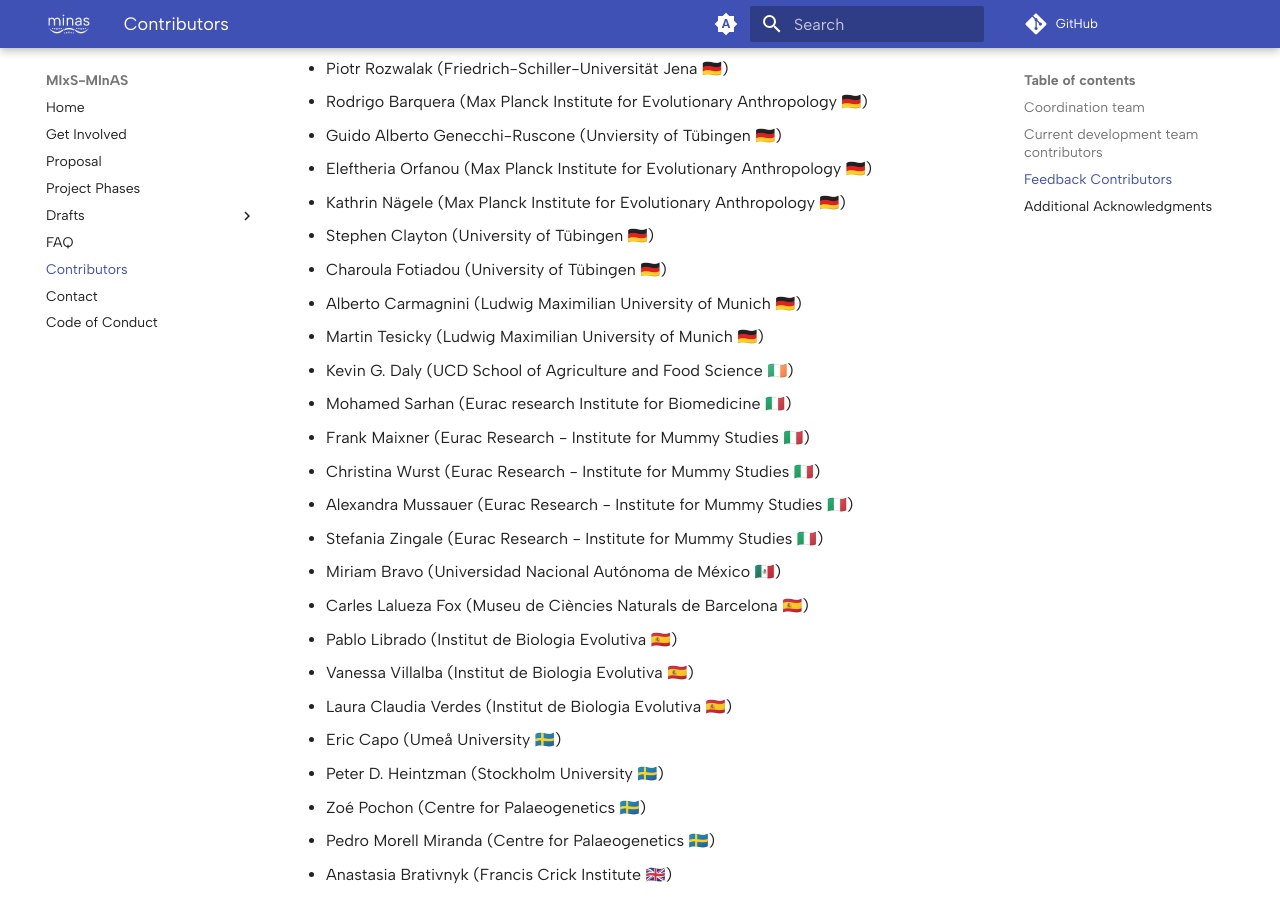
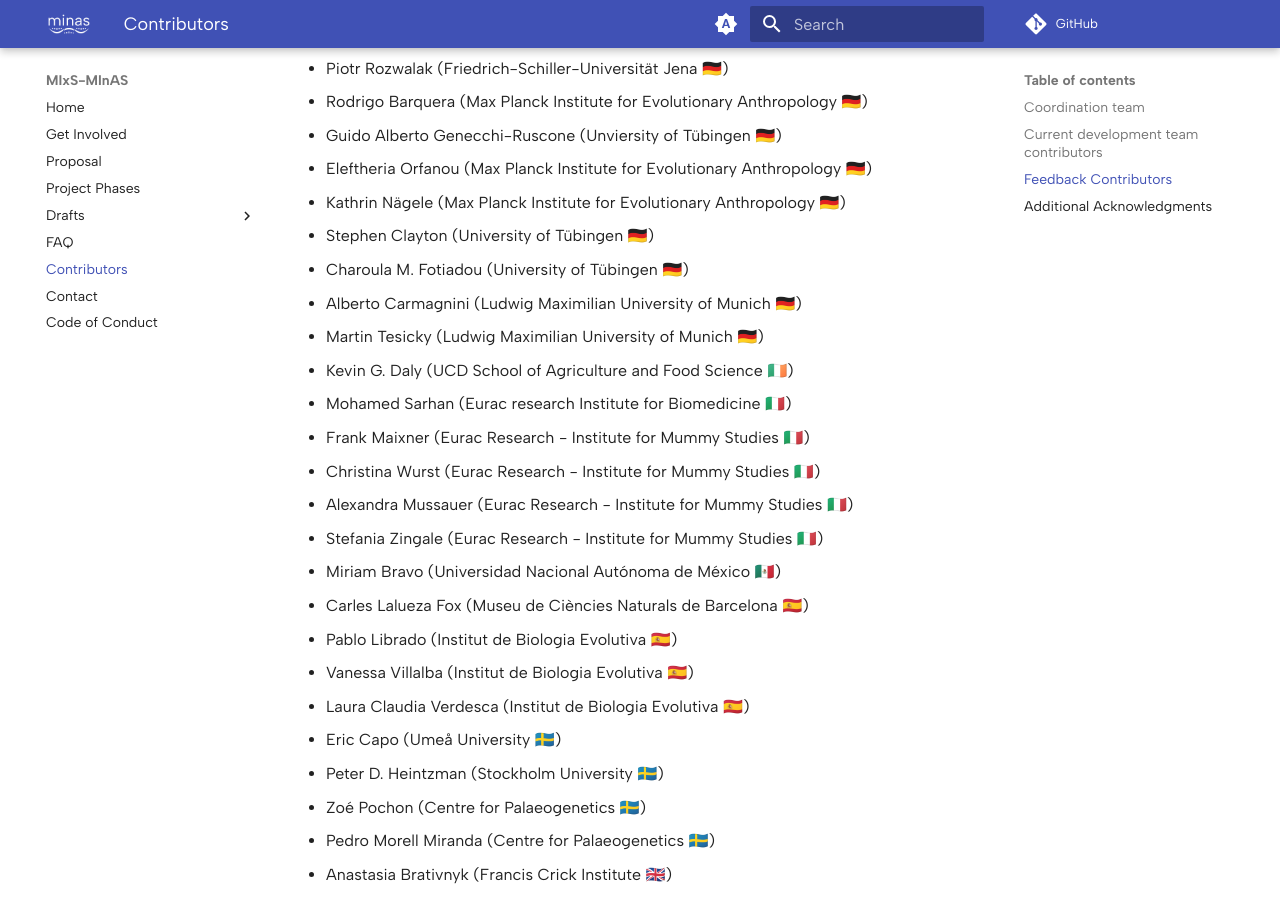
Before and after one commit to MIxS-MInAS/MIxS-MInAS.github.io, an MkDocs documentation site: the page built from docs/contributors.md, in a window 1280 px wide and 900 px high, scrolled down 1952 px. Built offline with MkDocs 1.6.1 and Material for MkDocs 9.7.7, drawn with Linux system fonts in a browser that asks for light colours; comment, search, counter and statistics services are not loaded.

Commit message:
Fix copy-paste-typo Laura and add middle name Charoula

```diff
--- a/docs/contributors.md
+++ b/docs/contributors.md
@@ -62,7 +62,7 @@ Previously:
 - Eleftheria Orfanou (Max Planck Institute for Evolutionary Anthropology 🇩🇪)
 - Kathrin Nägele (Max Planck Institute for Evolutionary Anthropology 🇩🇪)
 - Stephen Clayton (University of Tübingen 🇩🇪)
-- Charoula Fotiadou (University of Tübingen 🇩🇪)
+- Charoula M. Fotiadou (University of Tübingen 🇩🇪)
 - Alberto Carmagnini (Ludwig Maximilian University of Munich 🇩🇪)
 - Martin Tesicky (Ludwig Maximilian University of Munich 🇩🇪)
 - Kevin G. Daly (UCD School of Agriculture and Food Science 🇮🇪)
@@ -75,7 +75,7 @@ Previously:
 - Carles Lalueza Fox (Museu de Ciències Naturals de Barcelona 🇪🇸)
 - Pablo Librado (Institut de Biologia Evolutiva 🇪🇸)
 - Vanessa Villalba (Institut de Biologia Evolutiva 🇪🇸)
-- Laura Claudia Verdes (Institut de Biologia Evolutiva 🇪🇸)
+- Laura Claudia Verdesca (Institut de Biologia Evolutiva 🇪🇸)
 - Eric Capo (Umeå University 🇸🇪)
 - Peter D. Heintzman (Stockholm University 🇸🇪)
 - Zoé Pochon (Centre for Palaeogenetics 🇸🇪)
```
